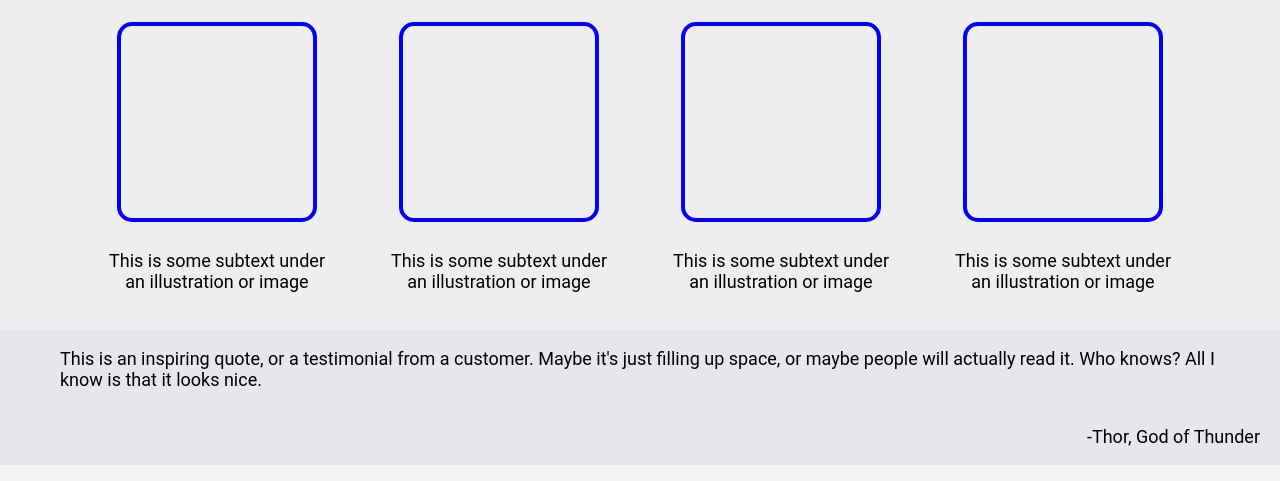
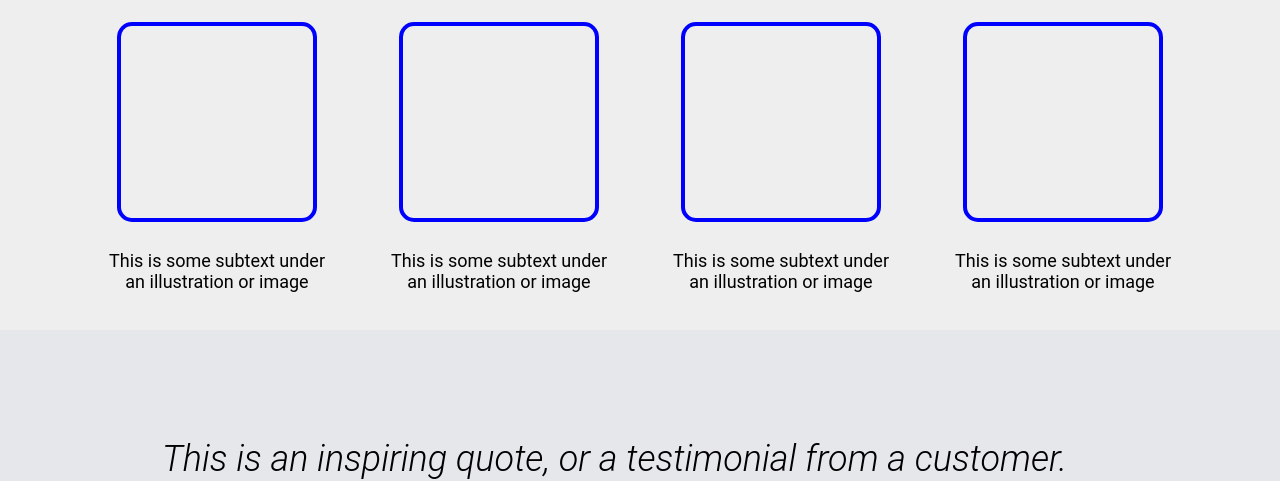
Before and after one commit to akimovivan/odin-landing-page, a plain HTML site: page index.html in a window 1280 px wide. Shown: the part 478-959 px from the top of the page. Drawn offline with Linux system fonts and the light colour scheme.

Commit message:
finish quote block

```diff
--- a/styles.css
+++ b/styles.css
@@ -162,12 +162,22 @@ button {
     flex-direction: column;
     align-items: center;
     justify-content: center;
-    padding: 0 20px;
+    padding: 6rem 9rem;
     background: #e5e7eb;
+}
+
+blockquote {
+    font-size: 36px;
+    font-weight: 300;
+    font-style: italic;
+    margin: 0;
 }
 
 .quote p {
     align-self: flex-end;
+    padding: 0 60px;
+    font-weight: 700;
+    margin: 0;
 }
 
 .footer {
```
